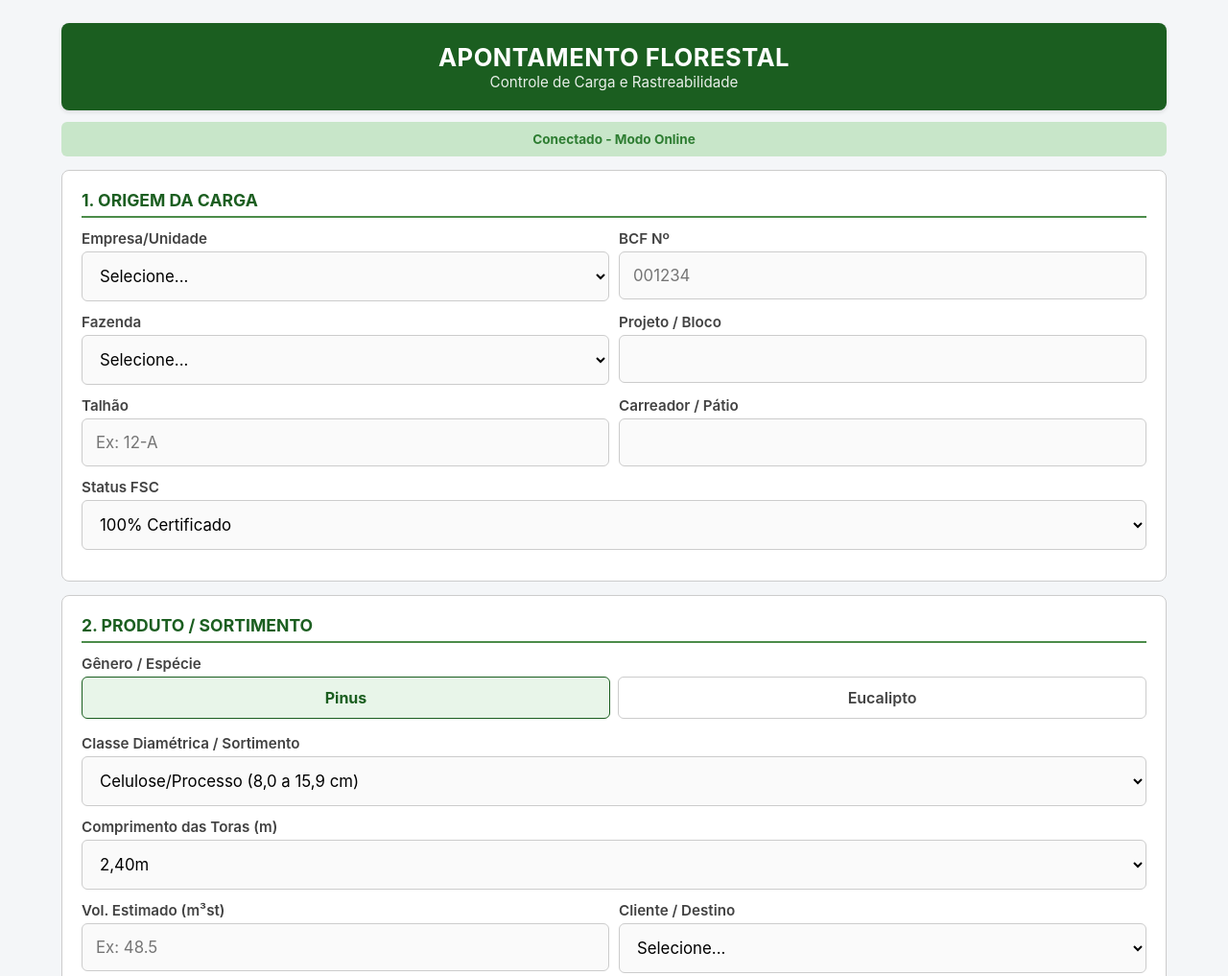
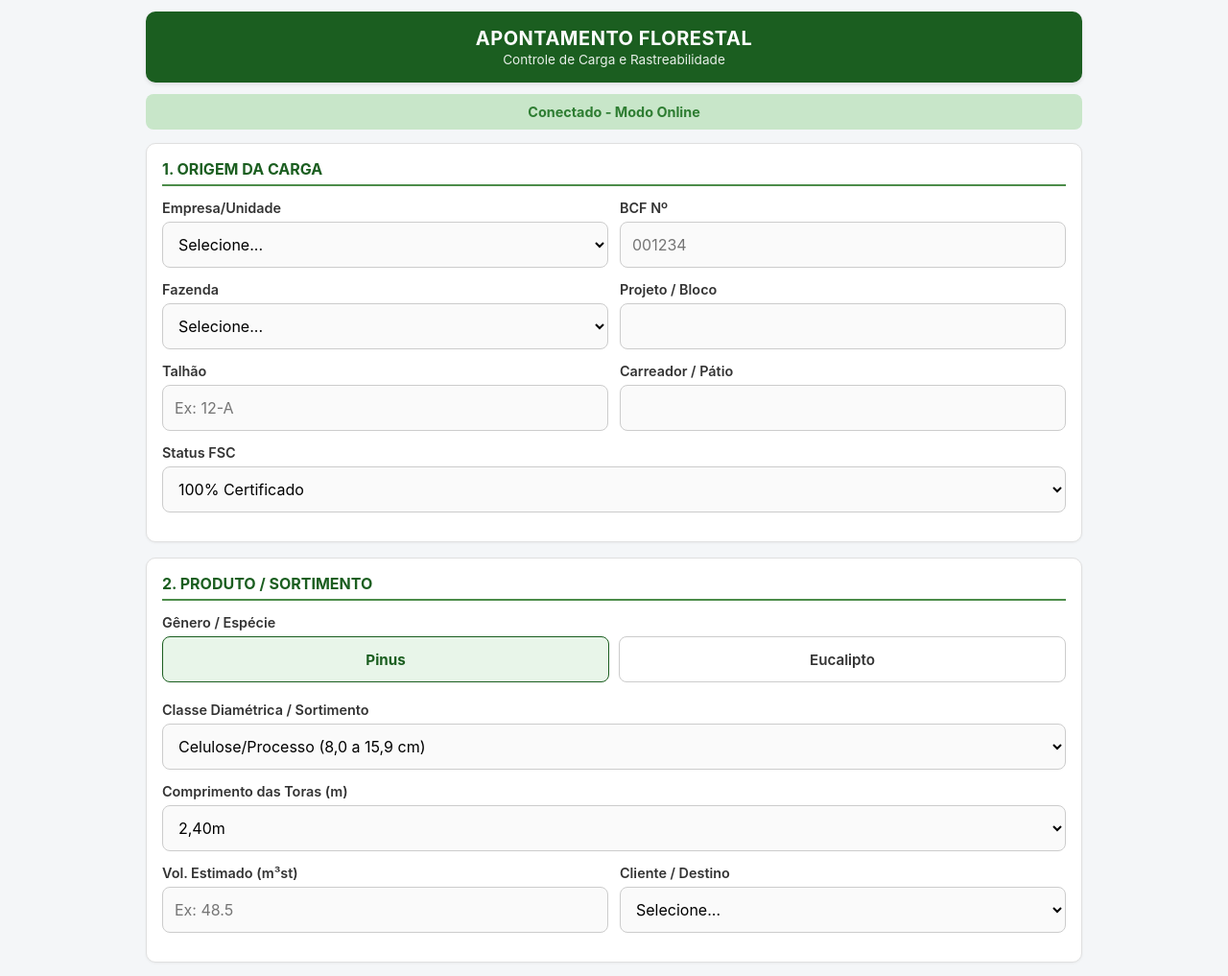
Before and after one commit to goncalo-g-ribeiro/apontamento-florestal, a plain HTML site: page index.html in a window 1280 px wide. Shown: the top 1017 px of the page at 96% size. Drawn offline with Linux system fonts and the light colour scheme.

Commit message:
index.html

```diff
--- a/index.html
+++ b/index.html
@@ -31,30 +31,30 @@
         body {
             background-color: var(--bg);
             color: var(--text);
-            padding: clamp(8px, 2vw, 24px);
+            padding: 12px;
             padding-bottom: 90px;
-            max-width: 1200px;
+            max-width: 1000px;
             margin: 0 auto;
         }
 
         header {
             background: var(--primary);
             color: white;
-            padding: clamp(12px, 3vw, 20px);
-            border-radius: 8px;
+            padding: 16px;
+            border-radius: 10px;
             text-align: center;
             margin-bottom: 12px;
             box-shadow: 0 2px 4px rgba(0,0,0,0.1);
         }
-        header h1 { font-size: clamp(1rem, 2.5vw, 1.6rem); text-transform: uppercase; letter-spacing: 0.5px; }
-        header small { font-size: clamp(0.75rem, 1.8vw, 0.95rem); opacity: 0.9; }
+        header h1 { font-size: 1.25rem; text-transform: uppercase; letter-spacing: 0.5px; }
+        header small { font-size: 0.85rem; opacity: 0.9; display: block; margin-top: 2px; }
 
         .status-banner {
             padding: 10px;
             text-align: center;
             font-weight: bold;
-            font-size: 0.85rem;
-            border-radius: 6px;
+            font-size: 0.9rem;
+            border-radius: 8px;
             margin-bottom: 14px;
         }
         .online { background-color: #c8e6c9; color: #2e7d32; }
@@ -62,122 +62,126 @@
 
         .section-card {
             background: var(--card-bg);
-            border: 1px solid var(--border);
-            border-radius: 8px;
-            padding: clamp(10px, 2.5vw, 20px);
-            margin-bottom: 14px;
+            border: 1px solid #e0e0e0;
+            border-radius: 10px;
+            padding: 16px;
+            margin-bottom: 16px;
+            box-shadow: 0 1px 3px rgba(0,0,0,0.05);
         }
 
         .section-title {
-            font-size: clamp(0.85rem, 2vw, 1.1rem);
-            font-weight: bold;
+            font-size: 1rem;
+            font-weight: 700;
             color: var(--primary);
             border-bottom: 2px solid var(--primary-light);
             padding-bottom: 6px;
-            margin-bottom: 12px;
+            margin-bottom: 14px;
             text-transform: uppercase;
         }
 
-        .form-group { margin-bottom: 12px; }
-        label { display: block; font-size: clamp(0.8rem, 1.8vw, 0.95rem); font-weight: 600; margin-bottom: 4px; color: #424242; }
+        .form-group { margin-bottom: 14px; }
+        label { display: block; font-size: 0.9rem; font-weight: 600; margin-bottom: 6px; color: #333; }
 
         input[type="text"], input[type="number"], select {
             width: 100%;
-            padding: clamp(10px, 1.8vw, 14px);
+            padding: 12px;
             border: 1px solid var(--border);
-            border-radius: 6px;
-            font-size: clamp(0.9rem, 2vw, 1.05rem);
+            border-radius: 8px;
+            font-size: 1rem;
             background-color: #fafafa;
-            min-height: 44px;
+            min-height: 48px;
         }
         input:focus, select:focus { border-color: var(--primary); outline: none; background-color: #fff; }
 
-        /* GRIDS RESPONSIVOS COM AUTO-FIT */
+        /* REORGANIZAÇÃO DOS GRIDS RESPONSIVOS (MOBILE-FIRST PARA S23 ULTRA E SIMILARES) */
         .grid-2, .grid-3 {
             display: grid;
-            gap: 10px;
-            grid-template-columns: 1fr;
+            gap: 12px;
+            grid-template-columns: 1fr; /* Padrão: 1 coluna em celulares portrait */
         }
 
-        @media (min-width: 480px) {
+        /* Tablets e celulares em modo paisagem / dobráveis */
+        @media (min-width: 601px) {
             .grid-2 { grid-template-columns: repeat(2, 1fr); }
             .grid-3 { grid-template-columns: repeat(2, 1fr); }
         }
 
-        @media (min-width: 768px) {
+        /* Desktops e telas grandes */
+        @media (min-width: 901px) {
             .grid-3 { grid-template-columns: repeat(3, 1fr); }
         }
 
         /* Radio Buttons Responsivos */
-        .radio-tile-group { display: flex; gap: 8px; width: 100%; }
+        .radio-tile-group { display: flex; gap: 10px; width: 100%; }
         .radio-tile { flex: 1; }
         .radio-tile input { display: none; }
         .radio-tile label {
             display: flex;
             align-items: center;
             justify-content: center;
-            min-height: 44px;
-            padding: 8px;
+            min-height: 48px;
+            padding: 10px;
             border: 1px solid var(--border);
-            border-radius: 6px;
+            border-radius: 8px;
             text-align: center;
             background: #fff;
             cursor: pointer;
-            font-size: clamp(0.85rem, 1.8vw, 1rem);
+            font-size: 0.95rem;
             font-weight: 600;
         }
         .radio-tile input:checked + label { background-color: #e8f5e9; border-color: var(--primary); color: var(--primary); font-weight: bold; }
 
-        .checkbox-group { display: flex; flex-direction: column; gap: 10px; }
-        .checkbox-item { display: flex; align-items: center; gap: 10px; font-size: clamp(0.8rem, 1.8vw, 0.95rem); }
-        .checkbox-item input { width: 22px; height: 22px; flex-shrink: 0; }
+        .checkbox-group { display: flex; flex-direction: column; gap: 12px; }
+        .checkbox-item { display: flex; align-items: center; gap: 12px; font-size: 0.9rem; }
+        .checkbox-item input { width: 24px; height: 24px; flex-shrink: 0; }
 
         /* Botões */
         .btn {
             width: 100%;
-            padding: clamp(12px, 2vw, 16px);
+            padding: 14px;
             border: none;
-            border-radius: 6px;
-            font-size: clamp(0.9rem, 2vw, 1.1rem);
+            border-radius: 8px;
+            font-size: 1rem;
             font-weight: bold;
             cursor: pointer;
             text-align: center;
             text-transform: uppercase;
             margin-top: 8px;
-            min-height: 48px;
+            min-height: 50px;
         }
         .btn-primary { background: var(--primary); color: white; }
         .btn-whatsapp { background: #25d366; color: white; }
-        .btn-danger { background: var(--danger); color: white; padding: 6px 10px; font-size: 0.75rem; width: auto; margin: 0; }
+        .btn-danger { background: var(--danger); color: white; padding: 6px 12px; font-size: 0.8rem; width: auto; margin: 0; border-radius: 4px; }
 
-        /* TABELA RESPONSIVA (VIRANDO CARDS EM TELAS PEQUENAS) */
+        /* TABELA RESPONSIVA EM CARDS EM TELAS ATÉ 600PX */
         .table-container { width: 100%; overflow-x: auto; }
 
-        .records-table { width: 100%; border-collapse: collapse; margin-top: 10px; font-size: 0.85rem; }
-        .records-table th, .records-table td { border: 1px solid var(--border); padding: 8px; text-align: left; }
+        .records-table { width: 100%; border-collapse: collapse; margin-top: 10px; font-size: 0.9rem; }
+        .records-table th, .records-table td { border: 1px solid var(--border); padding: 10px; text-align: left; }
         .records-table th { background: #eee; }
         .badge { padding: 4px 8px; border-radius: 4px; font-size: 0.75rem; font-weight: bold; color: white; display: inline-block; }
         .badge-pending { background: #f57c00; }
         .badge-sent { background: #388e3c; }
 
-        @media (max-width: 500px) {
+        @media (max-width: 600px) {
             .records-table, .records-table thead, .records-table tbody, .records-table th, .records-table td, .records-table tr {
                 display: block;
             }
             .records-table thead { display: none; }
             .records-table tr {
-                margin-bottom: 10px;
-                border: 1px solid var(--border);
-                border-radius: 6px;
+                margin-bottom: 12px;
+                border: 1px solid #e0e0e0;
+                border-radius: 8px;
                 background: #fff;
-                padding: 8px;
+                padding: 10px;
+                box-shadow: 0 1px 2px rgba(0,0,0,0.05);
             }
             .records-table td {
                 border: none;
                 display: flex;
                 justify-content: space-between;
                 align-items: center;
-                padding: 6px 0;
+                padding: 8px 0;
                 border-bottom: 1px dashed #eee;
             }
             .records-table td:last-child { border-bottom: none; }
@@ -422,16 +426,14 @@
                 <tbody id="listaRegistros"></tbody>
             </table>
         </div>
-        <button onclick="transmitirConsolidadoDia()" class="btn btn-whatsapp" style="margin-top: 12px;">
+        <button onclick="transmitirConsolidadoDia()" class="btn btn-whatsapp" style="margin-top: 14px;">
             📲 Transmitir Relatório do Dia via WhatsApp
         </button>
     </div>
 
     <script>
-        // NÚMERO DO WHATSAPP FIXO (DDD 49 - BRASIL)
         const DESTINO_WHATSAPP = "5549999220040";
 
-        // BANCO DE DADOS LOCAL (IndexedDB)
         let db;
         const request = indexedDB.open("LogisticaFlorestalDB", 1);
 
@@ -448,7 +450,6 @@
             renderizarTabela();
         };
 
-        // MONITORA STATUS DE CONEXÃO ONLINE / OFFLINE
         function updateStatus() {
             const bar = document.getElementById('status-bar');
             if (navigator.onLine) {
@@ -463,7 +464,6 @@
         window.addEventListener('offline', updateStatus);
         updateStatus();
 
-        // LÓGICA DE EXIBIÇÃO DO CAMPO OUTRO DESTINO
         function tratarSelecaoDestino() {
             const select = document.getElementById("destinoSelect");
             const grupoOutro = document.getElementById("grupoOutroDestino");
@@ -480,7 +480,6 @@
             }
         }
 
-        // SALVAR APONTAMENTO NO INDEXEDDB
         document.getElementById("bcfForm").addEventListener("submit", function(e) {
             e.preventDefault();
 
@@ -530,7 +529,6 @@
             };
         });
 
-        // RENDERIZAR TABELA RESPONSIVA COM DATA-LABELS
         function renderizarTabela() {
             const tbody = document.getElementById("listaRegistros");
             tbody.innerHTML = "";
@@ -562,7 +560,6 @@
             };
         }
 
-        // ENVIAR BCF ÚNICO VIA WHATSAPP
         function enviarWhatsappIndividal(id) {
             const tx = db.transaction("apontamentos", "readwrite");
             const store = tx.objectStore("apontamentos");
@@ -597,7 +594,6 @@
             };
         }
 
-        // ENVIAR RELATÓRIO CONSOLIDADO DO DIA VIA WHATSAPP
         function transmitirConsolidadoDia() {
             const tx = db.transaction("apontamentos", "readonly");
             const store = tx.objectStore("apontamentos");
@@ -628,7 +624,6 @@
             };
         }
 
-        // DELETAR REGISTRO LOCAL
         function deletarRegistro(id) {
             if(confirm("Deseja remover este registro localmente?")) {
                 const tx = db.transaction("apontamentos", "readwrite");
@@ -640,7 +635,6 @@
             }
         }
 
-        // REGISTRO DO SERVICE WORKER (PWA)
         if ('serviceWorker' in navigator) {
             window.addEventListener('load', () => {
                 navigator.serviceWorker.register('./sw.js')
```
